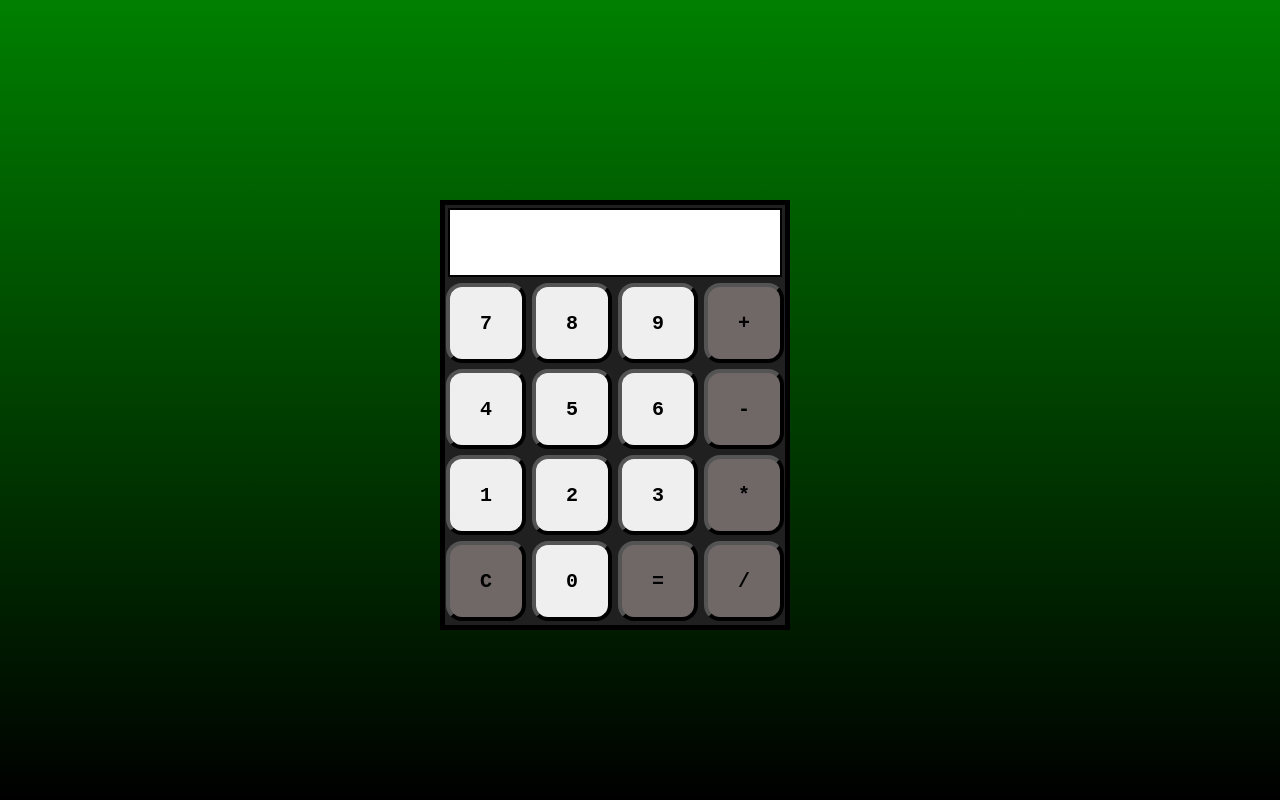
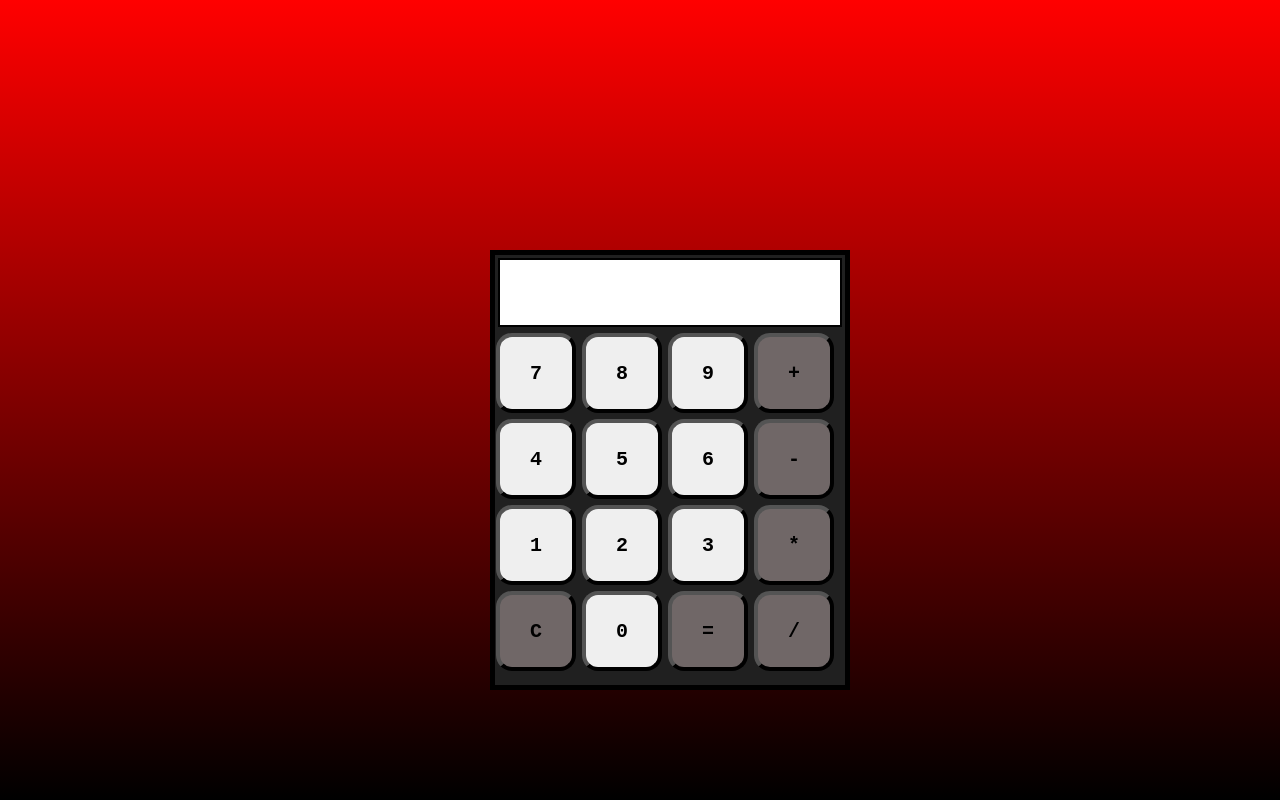
Before and after one commit to 00-Piter-00/Calculadora, a plain HTML site: page index.html in a window 1280 px wide. Drawn offline with Linux system fonts and the light colour scheme.

Commit message:
Update estilo.css

```diff
--- a/estilo.css
+++ b/estilo.css
@@ -8,7 +8,7 @@ body, html {
     position: absolute;
     top: 0;
     left: 0;
-    background: linear-gradient(180deg, green, black);
+    background: linear-gradient(180deg, red, black);
 }
 #res{
     height: 55px;
@@ -22,14 +22,14 @@ body, html {
 }
 #button {
     border: 5px solid black;
-    width: 340px;
-    height: 420px;
+    width: 350px;
+    height: 430px;
     background-color: #202020;
     position: absolute;
     top: 50%;
     left: 50%;
-    margin-top: -200px;
-    margin-left: -200px;
+    margin-top: -150px;
+    margin-left: -150px;
 }
 .botão {
     font-family: 'Courier New', Courier, monospace;
```
